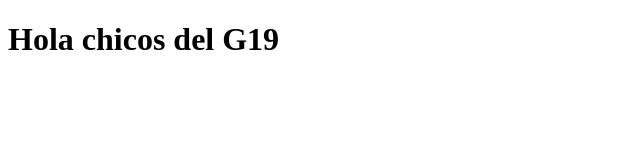
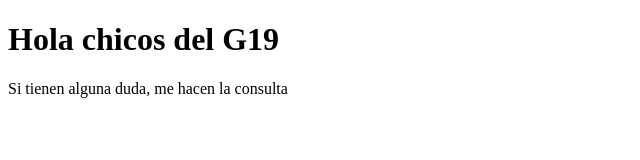
Before and after one commit to maronare10/gitGitHub_G18, a plain HTML site: page index.html in a window 1280 px wide. Shown: the whole page, without its empty margins (0-640 px from the left). Drawn offline with Linux system fonts and the light colour scheme.

Commit message:
agregando elemento p

```diff
--- a/index.html
+++ b/index.html
@@ -7,5 +7,6 @@
 </head>
 <body>
   <h1>Hola chicos del G19</h1>
+  <p>Si tienen alguna duda, me hacen la consulta</p>
 </body>
 </html>
```
